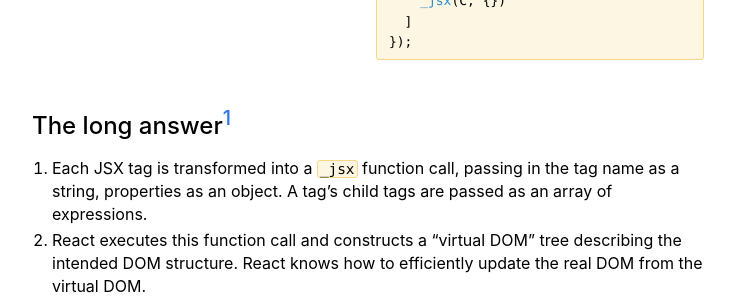
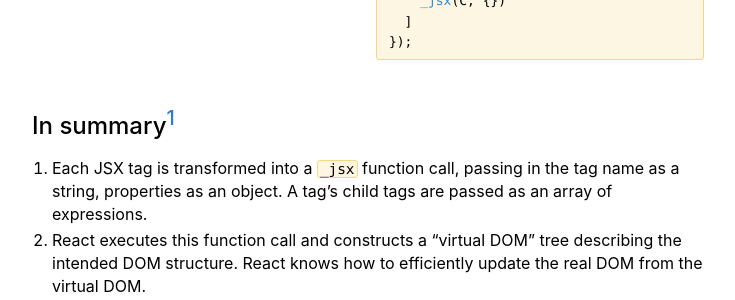
Before and after one commit to themichaelyang/tautology.town, a Jekyll site: the page built from _posts/2026/2026-05-21-react-hooks-explained.md, in a window 1280 px wide and 900 px high, scrolled down 2289 px. Shown: the part 149-449 px from the top of the window, without its empty margins (272-1007 px from the left). Built offline with Jekyll 4.4.1, drawn with Linux system fonts in a browser that asks for light colours.

Commit message:
update heading

````diff
--- a/_posts/2026/2026-05-21-react-hooks-explained.md
+++ b/_posts/2026/2026-05-21-react-hooks-explained.md
@@ -131,7 +131,7 @@ _jsxs(Parent, {
 ```
 </div>
 
-## The long answer[^i-am-not-ai]
+## In summary[^i-am-not-ai]
 
 1. Each JSX tag is transformed into a `_jsx` function call, passing in the tag name as a string, properties as an object. A tag's child tags are passed as an array of expressions.
 2. React executes this function call and constructs a "virtual DOM" tree describing the intended DOM structure. React knows how to efficiently update the real DOM from the virtual DOM.
````
